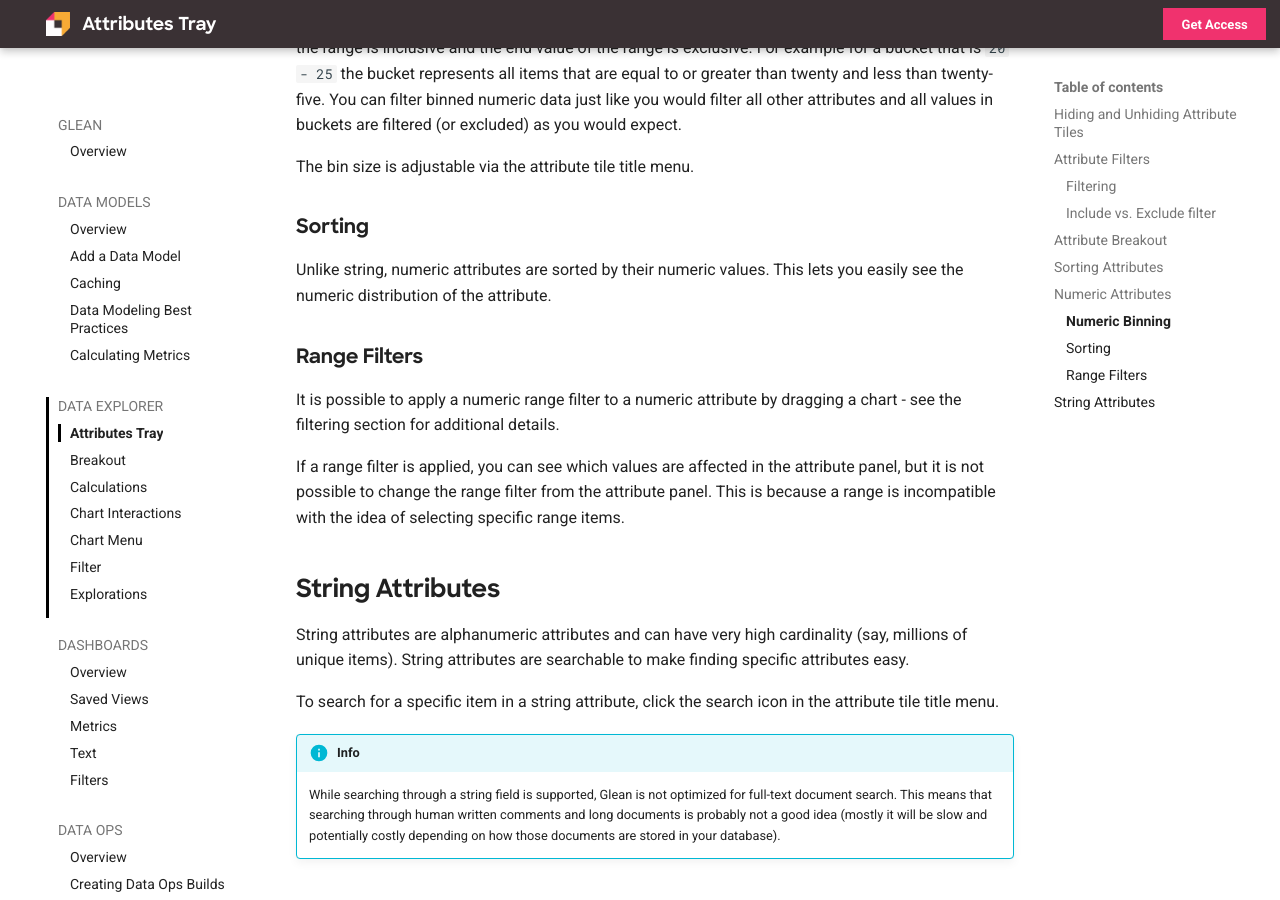
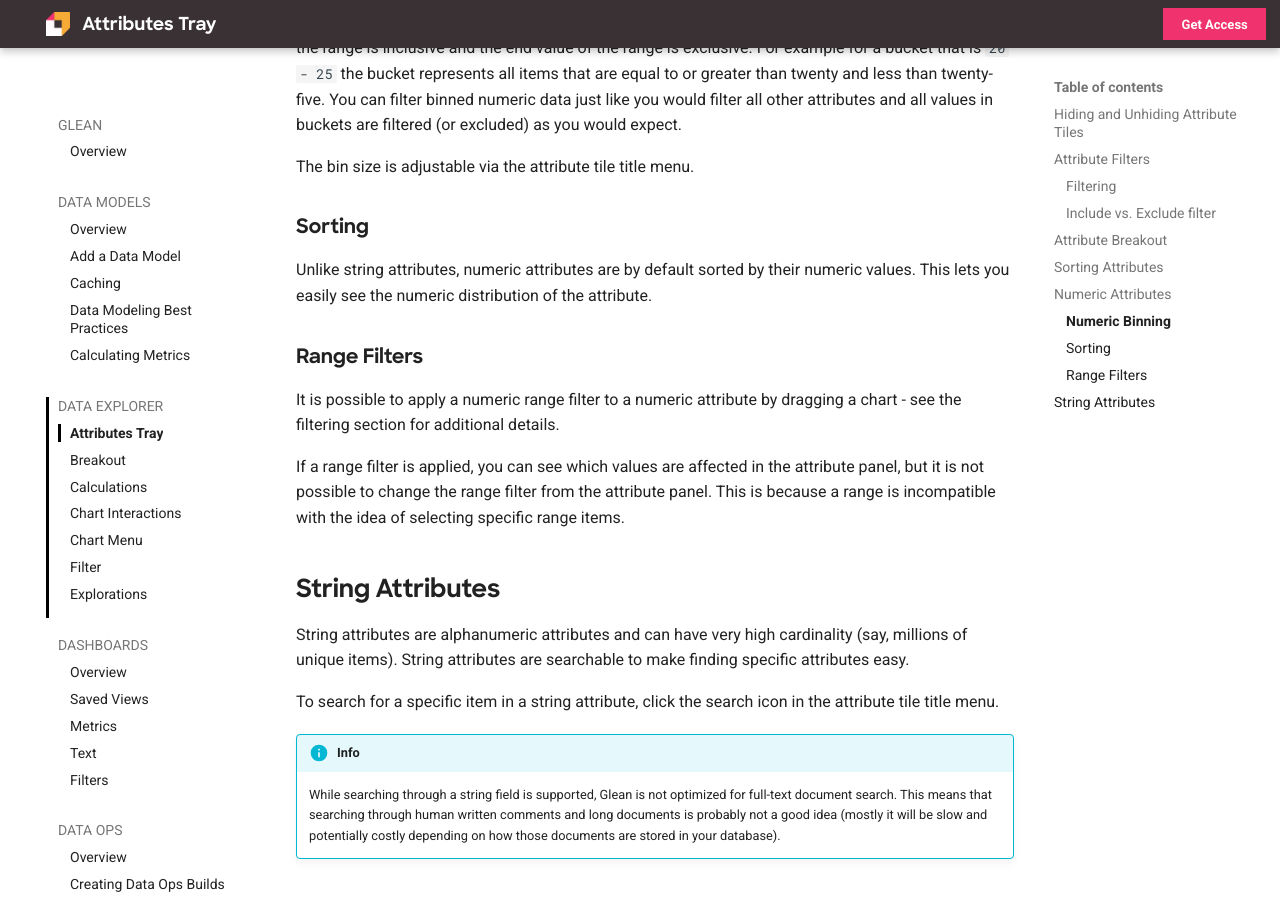
Before and after one commit to gleannyc/documentation, an MkDocs documentation site: the page built from docs/docs/visualizing-data/Attributes-Tray.md, in a window 1280 px wide and 900 px high, scrolled down 2942 px. Built offline with MkDocs 1.6.1 and Material for MkDocs 9.7.7, drawn with Linux system fonts in a browser that asks for light colours.

Commit message:
Update docs/docs/visualizing-data/Attributes-Tray.md
Co-authored-by: Melody Liu <liutmelody@gmail.com>

```diff
--- a/docs/docs/visualizing-data/Attributes-Tray.md
+++ b/docs/docs/visualizing-data/Attributes-Tray.md
@@ -72,7 +72,7 @@ The bin size is adjustable via the attribute tile title menu.
 
 ### Sorting
 
-Unlike string, numeric attributes are sorted by their numeric values. This lets you easily see the numeric distribution of the attribute.
+Unlike string attributes, numeric attributes are by default sorted by their numeric values. This lets you easily see the numeric distribution of the attribute.
 
 ### Range Filters
 
```
